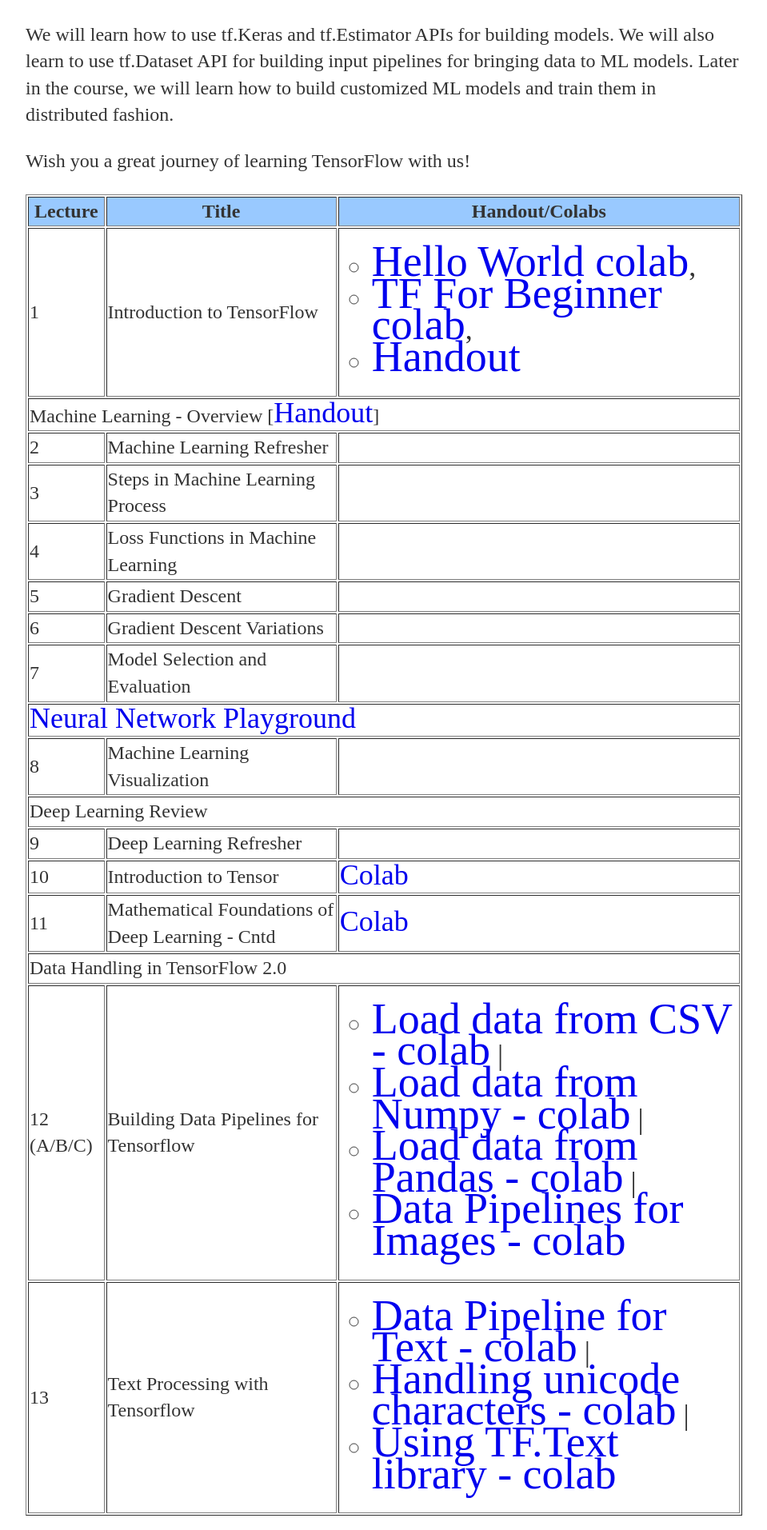
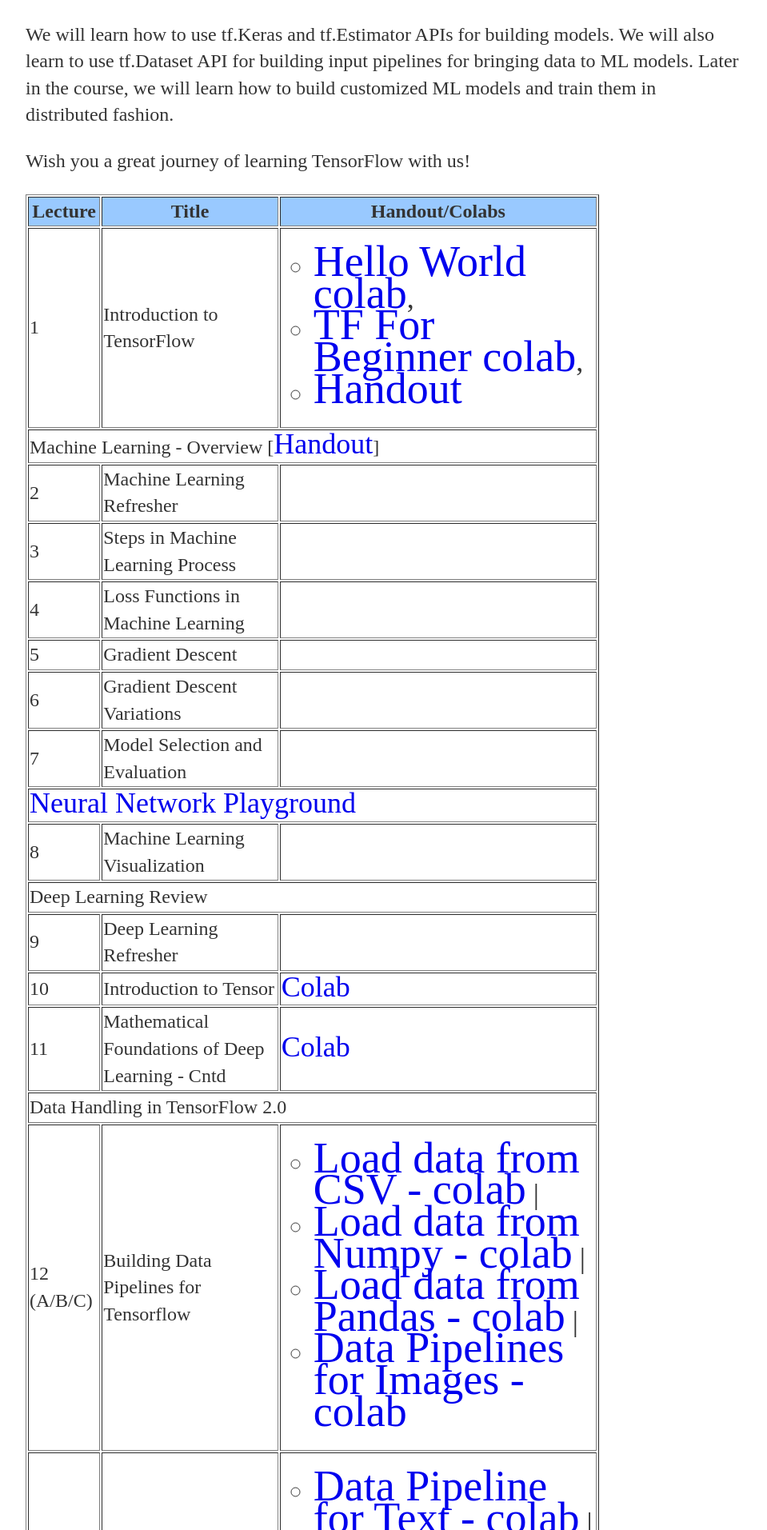
Before and after one commit to tfindiamooc/tfindiamooc.github.io, a Jekyll site: the page built from index.html, in a window 1280 px wide. Shown: the part 602-2515 px from the top of the page at 80% size, without its empty margins (160-1119 px from the left). Built offline with Jekyll 4.4.1, drawn with Linux system fonts in a browser that asks for light colours.

Commit message:
Update index.html

```diff
--- a/index.html
+++ b/index.html
@@ -22,7 +22,7 @@
 
 	<p>Wish you a great journey of learning TensorFlow with us!</p>
 
-	<table border="1" width="100%">
+	<table border="1" width="80%">
 	<tr bgcolor='#99c9ff'>
 		<th>Lecture</th>
 		<th>Title</th>
```
